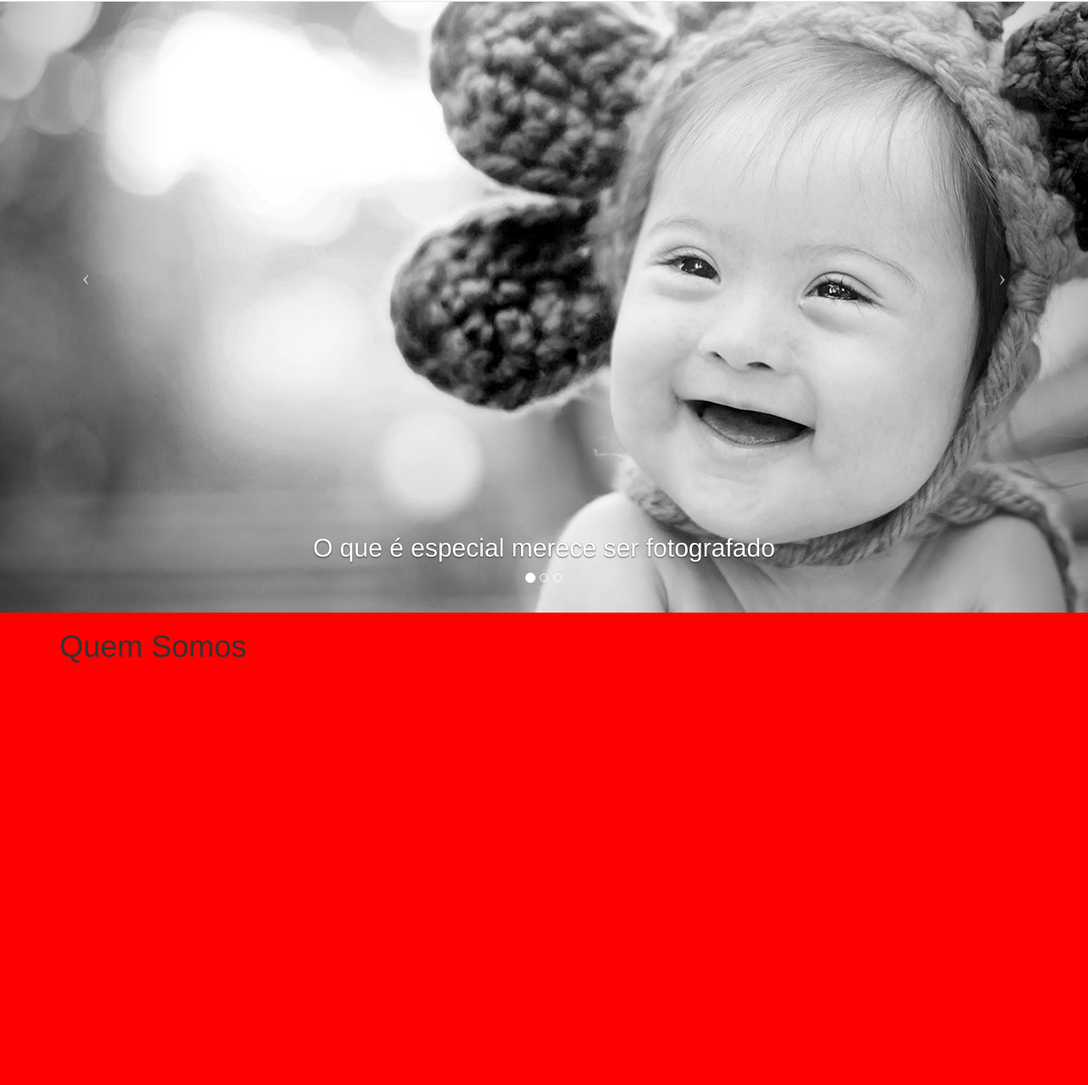
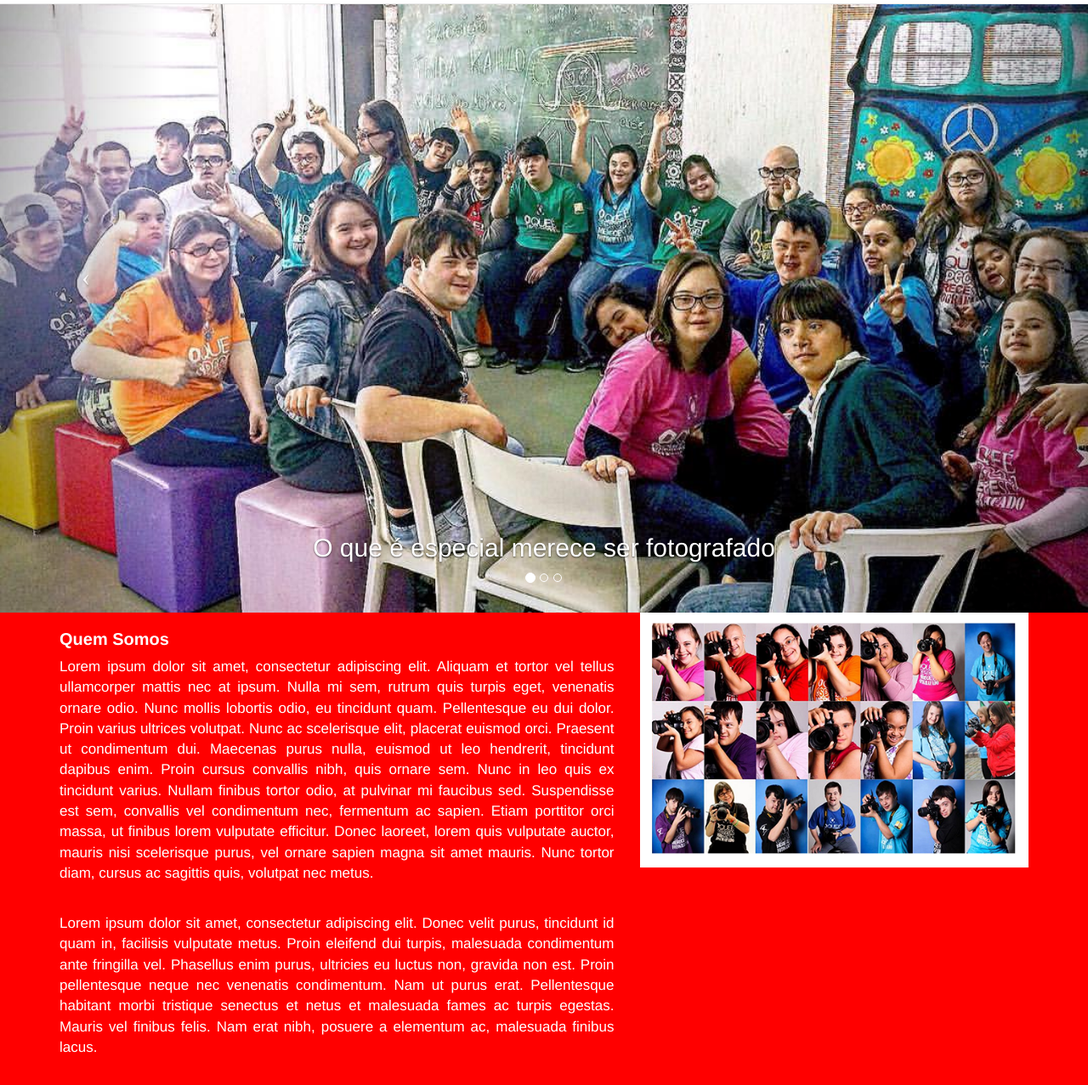
Before and after one commit to ravicsousa/GaleraDoClick, a plain HTML site: page index.html in a window 1280 px wide. Shown: the part 79-1356 px from the top of the page at 85% size. Drawn offline with nearby package versions, Linux system fonts and the light colour scheme.

Commit message:
mudanças na nav
header provisório
somos section

```diff
--- a/css/style.css
+++ b/css/style.css
@@ -21,17 +21,28 @@ html {
 }
 .navbar-default .navbar-nav>li>a{
     color: black;
+    /* gambiarra para não aumentar a autura da nav quando der hover num item \o/ */
+    border-bottom: 3px solid white;
 }
 
 .navbar-default .navbar-nav>li>a:hover{
     border-bottom: 3px solid red;
 }
 
+.navbar-default .navbar-nav>.active>a, .navbar-default .navbar-nav>.active>a:focus, .navbar-default .navbar-nav>.active>a:hover{
+    background-color: white;
+    border-bottom: 3px solid red;
+}
+
 .navbar-brand {
   float: left;
   height: 0px;
-  padding: 0px 0px;
+  padding-top: 8px;
   line-height: 0px;
+}
+
+#logo-nav{
+    padding-bottom: 10px;
 }
 
 @media(min-width:767px) {
@@ -50,7 +61,20 @@ html {
 .somos-section {
     background: red;
     height: 100%;
-    text-decoration-color: white;
+    color: white;
+}
+
+.somos-section p{
+    padding-bottom: 25px;
+    font-size: 17px;
+    font-weight: lighter;
+    text-align: justify;
+    text-justify: inter-word;
+}
+
+#somos-cabecalho{
+    font-size: 20px;
+    font-weight: bold;
 }
 
 .carousel,
--- a/index.html
+++ b/index.html
@@ -38,7 +38,7 @@
                     <span class="icon-bar"></span>
                     <span class="icon-bar"></span>
                 </button>
-                <a class="navbar-brand page-scroll" href="#page-top"><img alt="Brand" src=""></a>
+                <a class="navbar-brand page-scroll" href="#page-top"><img class="center-block" alt="Brand" src="img/logo-nav.png"></a>
             </div>
 
             <!-- Collect the nav links, forms, and other content for toggling -->
@@ -85,7 +85,7 @@
         <!-- Wrapper for Slides -->
         <div class="carousel-inner">
             <div class="item active">
-                <div class="fill" style="background-image:url(img/carousel/first.png);"></div>
+                <div class="fill" style="background-image:url(img/header.jpg);"></div>
                 <div class="carousel-caption">
                     <h2>O que é especial merece ser fotografado</h2>
                 </div>
@@ -117,8 +117,14 @@
     <section id="somos" class="somos-section">
         <div class="container">
             <div class="row">
-                <div class="col-lg-12">
-                    <h1>Quem Somos</h1>
+                <div class="col-lg-7">
+                    <h1 id="somos-cabecalho">Quem Somos</h1>
+                    <p>Lorem ipsum dolor sit amet, consectetur adipiscing elit. Aliquam et tortor vel tellus ullamcorper mattis nec at ipsum. Nulla mi sem, rutrum quis turpis eget, venenatis ornare odio. Nunc mollis lobortis odio, eu tincidunt quam. Pellentesque eu dui dolor. Proin varius ultrices volutpat. Nunc ac scelerisque elit, placerat euismod orci. Praesent ut condimentum dui. Maecenas purus nulla, euismod ut leo hendrerit, tincidunt dapibus enim. Proin cursus convallis nibh, quis ornare sem. Nunc in leo quis ex tincidunt varius. Nullam finibus tortor odio, at pulvinar mi faucibus sed. Suspendisse est sem, convallis vel condimentum nec, fermentum ac sapien. Etiam porttitor orci massa, ut finibus lorem vulputate efficitur. Donec laoreet, lorem quis vulputate auctor, mauris nisi scelerisque purus, vel ornare sapien magna sit amet mauris. Nunc tortor diam, cursus ac sagittis quis, volutpat nec metus.</p>
+                    <p>Lorem ipsum dolor sit amet, consectetur adipiscing elit. Donec velit purus, tincidunt id quam in, facilisis vulputate metus. Proin eleifend dui turpis, malesuada condimentum ante fringilla vel. Phasellus enim purus, ultricies eu luctus non, gravida non est. Proin pellentesque neque nec venenatis condimentum. Nam ut purus erat. Pellentesque habitant morbi tristique senectus et netus et malesuada fames ac turpis egestas. Mauris vel finibus felis. Nam erat nibh, posuere a elementum ac, malesuada finibus lacus.</p>
+                    <p>Ut tempor nunc vel nisl volutpat, a tincidunt lacus pretium. Cras varius quis sem vitae efficitur. Praesent fermentum orci commodo mauris efficitur aliquet. Nullam varius arcu sit amet sagittis sodales. Donec ac lacus vitae diam tempus interdum ac quis magna. Donec dapibus magna nec dolor euismod accumsan. Etiam ipsum ex, egestas a elit sed, dapibus malesuada nulla. Vivamus ullamcorper tempus mattis. Aenean in bibendum risus. Vestibulum et mauris congue, elementum turpis ut, placerat lorem. Interdum et malesuada fames ac ante ipsum primis in faucibus. Etiam auctor gravida lectus vitae ornare. In congue rhoncus eleifend.</p>
+                </div>
+                <div class="col-lg-5 center-block">
+                    <img class="img-responsive center-block" src="img/somos.png" alt="">
                 </div>
             </div>
         </div>
```
Also changed, not shown: img/header.jpg (added), img/logo-nav.png, img/somos.png (added).
